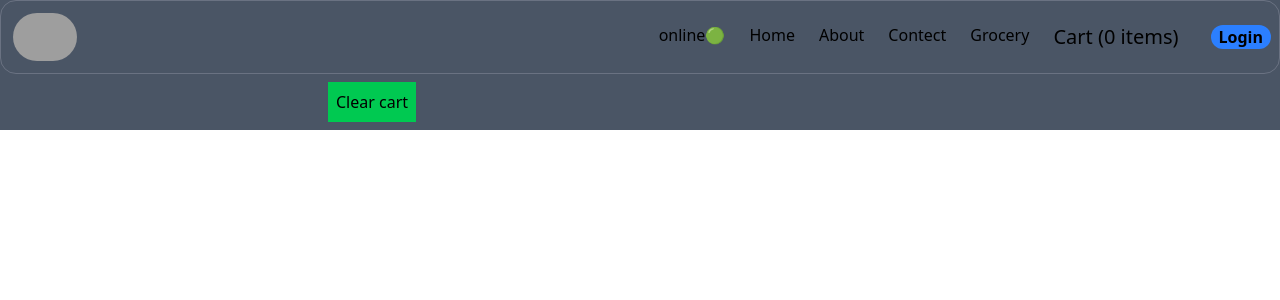
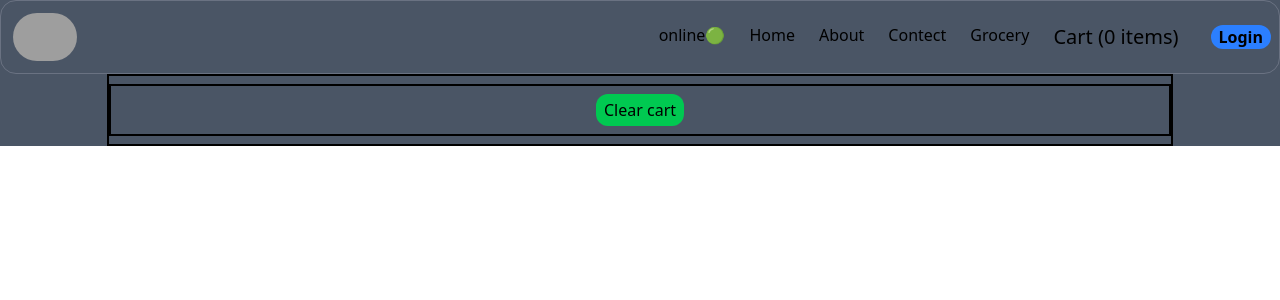
Before and after one commit to Deepgautam76/React_course, a React (Vite) app in the folder SwiggyClone/: page /cart in a window 1280 px wide. Shown: the top 300 px of the page. Built offline with nearby package versions, Linux system fonts and the light colour scheme; grey boxes are pictures that could not be loaded.

Commit message:
add some css

```diff
--- a/SwiggyClone/src/components/header/Cart.js
+++ b/SwiggyClone/src/components/header/Cart.js
@@ -8,10 +8,10 @@ const Cart = () => {
   const dipacher = useDispatch();
 
   return (
-    <div className="w-6/12 m-auto">
-      <div>
+    <div className="w-10/12 m-auto border-2">
+      <div className="flex items-center justify-center border-2 my-2">
         <button
-          className="bg-green-500 m-2 p-2"
+          className="bg-green-500 m-2 px-2 py-1 rounded-xl"
           onClick={() => dipacher(clearCart)}
         >
           Clear cart
```
